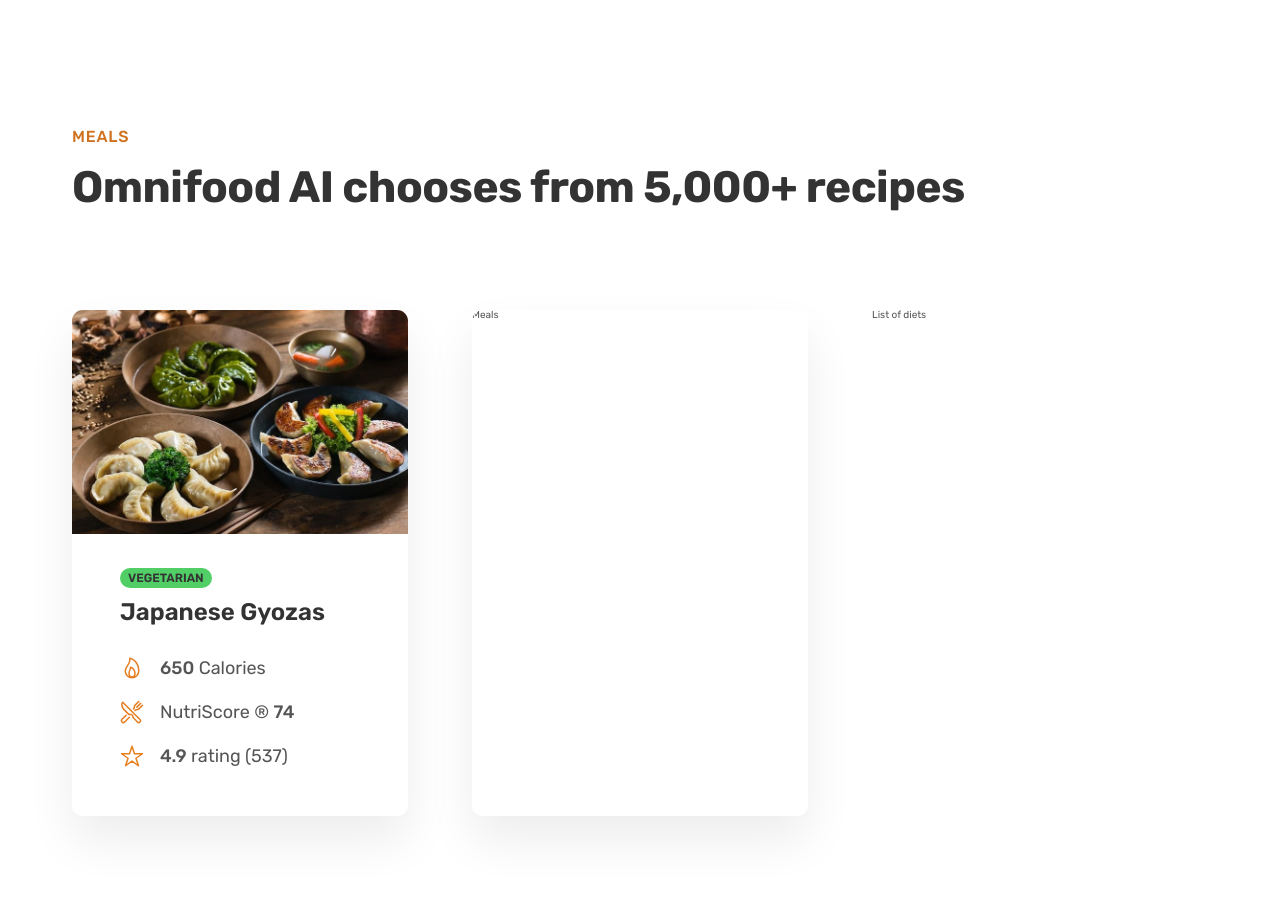
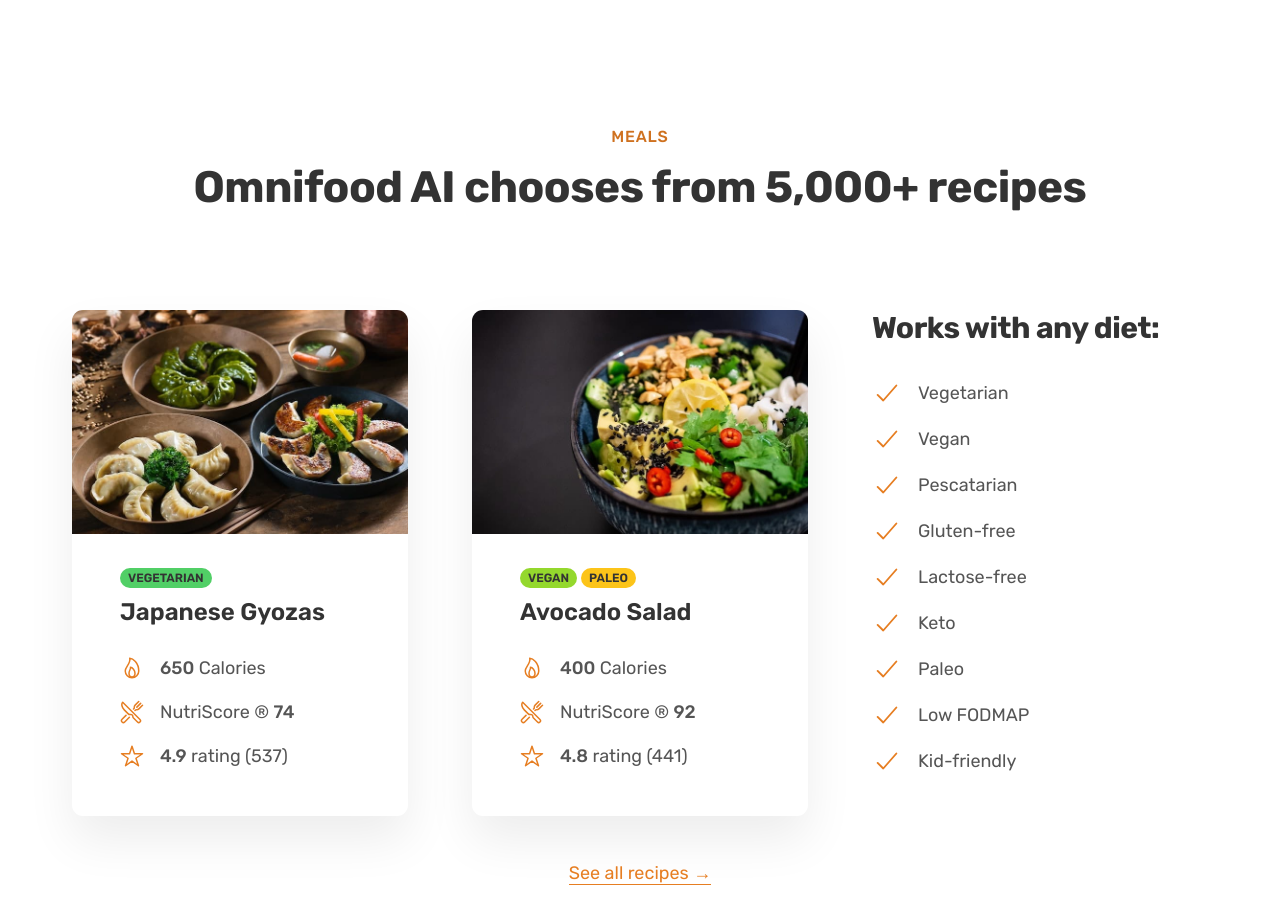
Before and after one commit to marviecodes/Omnifood, a plain HTML site: page index.html in a window 1280 px wide. Shown: the part 2580-3501 px from the top of the page. Drawn offline with nearby package versions, Linux system fonts and the light colour scheme; a web font is replaced by a local one.

Commit message:
style meals section

```diff
--- a/css/general.css
+++ b/css/general.css
@@ -33,6 +33,7 @@ html {
 }
 body {
   font-family: "Rubik", sans-serif;
+  /* font-family: sans-serif; */
   line-height: 1;
   font-weight: 400;
   color: #555;
@@ -92,6 +93,20 @@ body {
   margin-bottom: 1.6rem;
   letter-spacing: 0.75px;
 }
+.link:link,
+.link:visited {
+  display: inline-block;
+  color: #e67e22;
+  text-decoration: none;
+  border-bottom: 1px solid currentColor;
+  padding-bottom: 2px;
+  transition: all 0.3s;
+}
+.link:hover,
+.link:active {
+  color: #cf711f;
+  border-bottom: 1px solid transparent;
+}
 .btn:link,
 .btn:visited {
   display: inline-block;
@@ -100,7 +115,7 @@ body {
   padding: 1.6rem 3.2rem;
   border-radius: 16px;
   text-decoration: none;
-  transition: background-color 0.3s; /* for smooth transition. Put transition on original 'state'*/
+  transition: all 0.3s; /* for smooth transition. Put transition on original 'state'*/
 }
 .btn__full:link,
 .btn__full:visited {
@@ -122,6 +137,17 @@ body {
   color: #333;
   box-shadow: inset 0 0 0 3px #fff;
 }
+
+/* HELPER CLASSES */
+.margin-right-sm {
+  margin-right: 1.6rem !important;
+}
+.margin-bottom-md {
+  margin-bottom: 4.8rem !important;
+}
+.text-center {
+  text-align: center;
+}
 strong {
   /*default is 700.*/
   font-weight: 500;
--- a/css/styles.css
+++ b/css/styles.css
@@ -77,9 +77,6 @@
   margin-bottom: 4.8rem;
 }
 
-.margin-right-sm {
-  margin-right: 1.6rem !important;
-}
 .delivered-meals {
   display: flex;
   margin-top: 8rem;
@@ -194,12 +191,19 @@
   box-shadow: 0 2.4rem 4.8rem rgba(0, 0, 0, 0.075);
   border-radius: 11px;
   overflow: hidden;
+  transition: all 0.4s;
+}
+.meal:hover {
+  transform: translateY(-1.2rem);
+  box-shadow: 0 3.2rem 6.4rem rgba(0, 0, 0, 0.06);
 }
 .meal-content {
   padding: 3.2rem 4.8rem 4.8rem 4.8rem;
 }
 .meal-tags {
   margin-bottom: 1.2rem;
+  display: flex;
+  gap: 0.4rem;
 }
 .tag {
   display: inline-block;
@@ -209,7 +213,15 @@
   color: #333;
   border-radius: 100px;
   font-weight: 600;
+}
+.tag--vegetarian {
   background-color: #51cf66;
+}
+.tag--vegan {
+  background-color: #94d82d;
+}
+.tag--paleo {
+  background-color: #fcc419;
 }
 .meal-img {
   width: 100%;
@@ -237,3 +249,24 @@
   width: 2.4rem;
   color: #e67e22;
 }
+.list {
+  list-style: none;
+  display: flex;
+  flex-direction: column;
+  gap: 1.6rem;
+}
+.list-icon {
+  width: 3rem;
+  height: 3rem;
+  color: #e67e22;
+}
+.list-item {
+  font-size: 1.8rem;
+  display: flex;
+  align-items: center;
+  gap: 1.6rem;
+}
+.all-recipes {
+  text-align: center;
+  font-size: 1.8rem;
+}
--- a/index.html
+++ b/index.html
@@ -161,18 +161,19 @@
 
       <!-- SECTION MEALS -->
       <section class="section-meals">
-        <div class="container">
+        <div class="container text-center">
           <span class="subheading">Meals</span>
           <h2 class="heading-secondary">
             Omnifood AI chooses from 5,000+ recipes
           </h2>
         </div>
-        <div class="container grid grid__3cols">
+        <div class="container grid grid__3cols margin-bottom-md">
+          <!-- CARD 01 -->
           <div class="meal">
             <img src="/img/meals/meal-1.jpg" alt="Meal" class="meal-img" />
             <div class="meal-content">
               <div class="meal-tags">
-                <span class="tag">Vegetarian</span>
+                <span class="tag tag--vegetarian">Vegetarian</span>
               </div>
               <p class="meal-title">Japanese Gyozas</p>
               <ul class="meal-attributes">
@@ -195,8 +196,71 @@
             </div>
           </div>
 
-          <div class="meal">Meals</div>
-          <div class="list">List of diets</div>
+          <!-- CARD 02 -->
+          <div class="meal">
+            <img src="/img/meals/meal-2.jpg" alt="Meal" class="meal-img" />
+            <div class="meal-content">
+              <div class="meal-tags">
+                <span class="tag tag--vegan"> Vegan</span>
+                <span class="tag tag--paleo">Paleo</span>
+              </div>
+              <p class="meal-title">Avocado Salad</p>
+              <ul class="meal-attributes">
+                <li class="meal-attribute">
+                  <ion-icon name="flame-outline" class="meal-icon"></ion-icon>
+                  <span><strong>400</strong> Calories</span>
+                </li>
+                <li class="meal-attribute">
+                  <ion-icon
+                    name="restaurant-outline"
+                    class="meal-icon"
+                  ></ion-icon
+                  ><span>NutriScore &reg; <strong>92</strong></span>
+                </li>
+                <li class="meal-attribute">
+                  <ion-icon name="star-outline" class="meal-icon"></ion-icon
+                  ><span><strong>4.8</strong> rating (441)</span>
+                </li>
+              </ul>
+            </div>
+          </div>
+
+          <div class="diets">
+            <h3 class="heading-tertiary">Works with any diet:</h3>
+            <ul class="list">
+              <li class="list-item">
+                <ion-icon class="list-icon" name="checkmark-outline"></ion-icon><span>Vegetarian
+              </li>
+              <li class="list-item">
+                <ion-icon class="list-icon" name="checkmark-outline"></ion-icon><span>Vegan</span>
+              </li>
+              <li class="list-item">
+                <ion-icon class="list-icon" name="checkmark-outline"></ion-icon><span>Pescatarian</span>
+              </li>
+              <li class="list-item">
+                <ion-icon class="list-icon" name="checkmark-outline"></ion-icon><span>Gluten-free</span>
+              </li>
+              <li class="list-item">
+                <ion-icon class="list-icon" name="checkmark-outline"></ion-icon><span>Lactose-free</span>
+              </li>
+              <li class="list-item">
+                <ion-icon class="list-icon" name="checkmark-outline"></ion-icon><span>Keto
+              </li>
+              <li class="list-item">
+                <ion-icon class="list-icon" name="checkmark-outline"></ion-icon><span>Paleo
+              </li>
+              <li class="list-item">
+                <ion-icon class="list-icon" name="checkmark-outline"></ion-icon><span>Low FODMAP
+              </li>
+              <li class="list-item">
+                <ion-icon class="list-icon" name="checkmark-outline"></ion-icon><span>Kid-friendly
+              </li>
+            </ul>
+          </div>
+        </div>
+
+        <div class="container all-recipes">
+          <a href="#" class="link">See all recipes &rarr;</a>
         </div>
       </section>
     </main>
```
